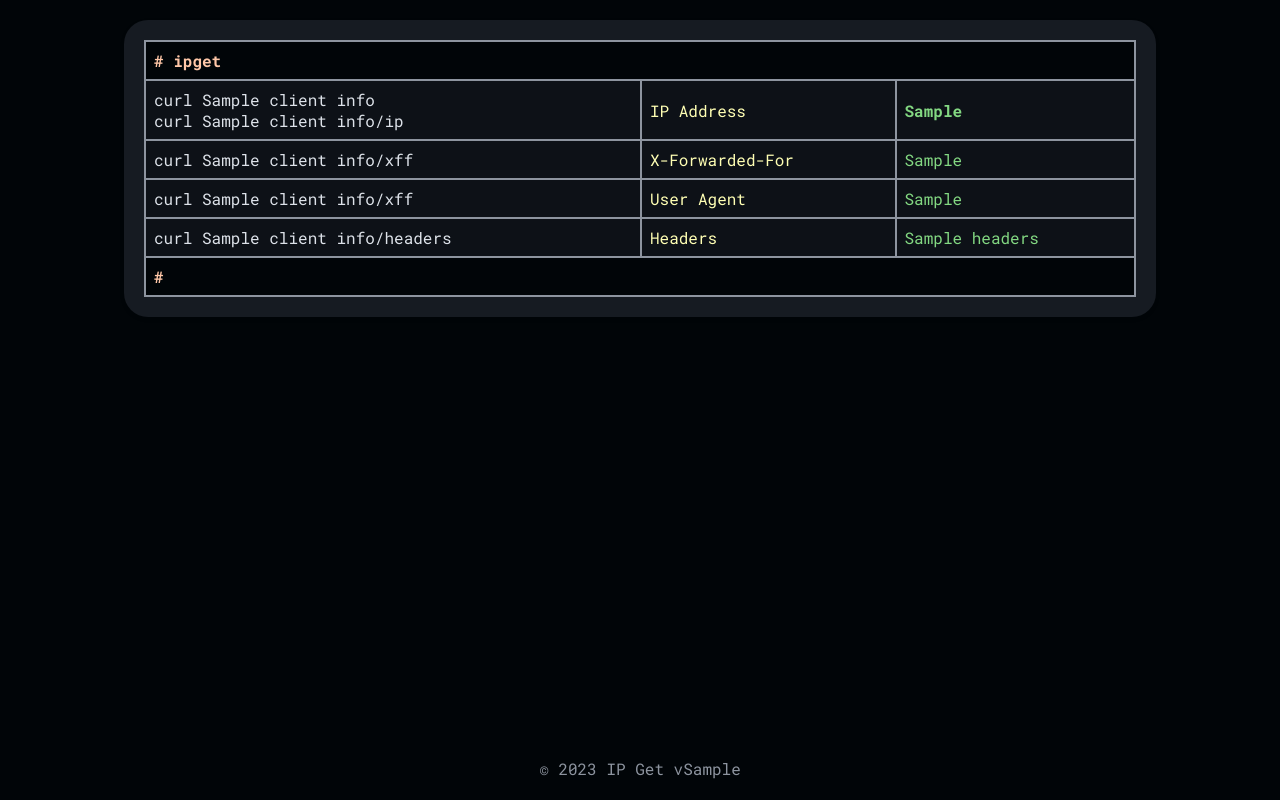
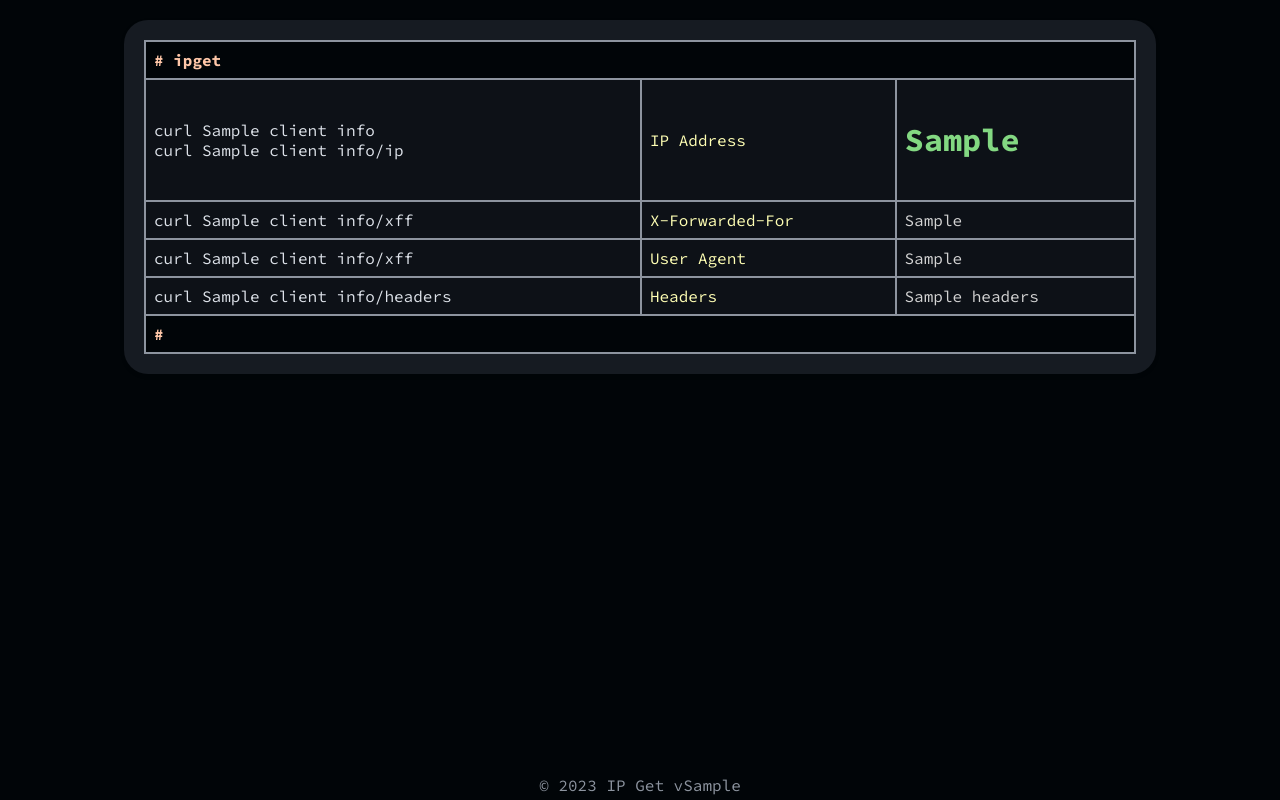
Before and after one commit to pnedkov/ipask, a Flask app: template ipget/templates/index.html in a window 1280 px wide. Run offline with Flask 3, Linux system fonts and the light colour scheme; the template is opened without the code that fills it: most values are stand-ins (such as "Sample title", 1, 10 or a date in 2020); parts of the project's set-up code (start-up, migrations or seed data) failed here and were passed over.

Commit message:
Update the color scheme

```diff
--- a/ipget/static/style.css
+++ b/ipget/static/style.css
@@ -3,6 +3,7 @@
     --dgray:    #0D1117;
     --mgray:    #161B22;
     --gray:     #8D949F;
+    --lgray:    #d3d3d3;
     --green:    #83D882;
     --red:      #F87A54;
     --lred:     #FFC7A8;
@@ -16,7 +17,7 @@
 body {
     color: var(--green);
     background-color: var(--black);
-    font-family: 'Roboto Mono', monospace;
+    font-family: 'Source Code Pro', monospace;
     margin: 0;
     padding: 20px;
     display: flex;
@@ -76,7 +77,7 @@ td:nth-child(2) {
 }
 
 th:nth-child(3), td:nth-child(3) {
-    color: var(--green);
+    color: var(--lgray);
     word-wrap: break-word;
     word-break: break-all;
     overflow-wrap: break-word;
@@ -109,3 +110,9 @@ footer {
         opacity: 1;
     }
 }
+
+p {
+    font-size: 32px;
+    font-weight: bold;
+    color: var(--green);
+}
--- a/ipget/templates/index.html
+++ b/ipget/templates/index.html
@@ -3,7 +3,7 @@
 <head>
     <meta charset="UTF-8">
     <title>IP Get</title>
-    <link href="https://fonts.googleapis.com/css2?family=Roboto+Mono:wght@400;700&display=swap" rel="stylesheet">
+    <link href="https://fonts.googleapis.com/css2?family=Source+Code+Pro:wght@400;700&display=swap" rel="stylesheet">
     <link rel="stylesheet" href="{{ url_for('static', filename='style.css') }}">
 </head>
 <body>
@@ -16,7 +16,7 @@
             <tr>
                 <td>curl {{ client_info.remote_hostname }}<br>curl {{ client_info.remote_hostname }}/ip</td>
                 <td>IP Address</td>
-                <td><b>{{ client_info.ip }}</b></td>
+                <td><p>{{ client_info.ip }}</p></td>
             </tr>
             <tr>
                 <td>curl {{ client_info.remote_hostname }}/xff</td>
@@ -45,12 +45,11 @@
             </tr>
             <!-- Add more rows if needed -->
         </table>
-    <footer>
-        <p>&copy; <span id="current-year"></span> IP Get v{{ app_version }}</p>
-    </footer>
-    <script>
-        document.getElementById('current-year').textContent = new Date().getFullYear();
-    </script>
+
+        <footer>&copy; <span id="current-year"></span> IP Get v{{ app_version }}</footer>
+        <script>
+            document.getElementById('current-year').textContent = new Date().getFullYear();
+        </script>
     </div>
 </body>
 </html>
```
